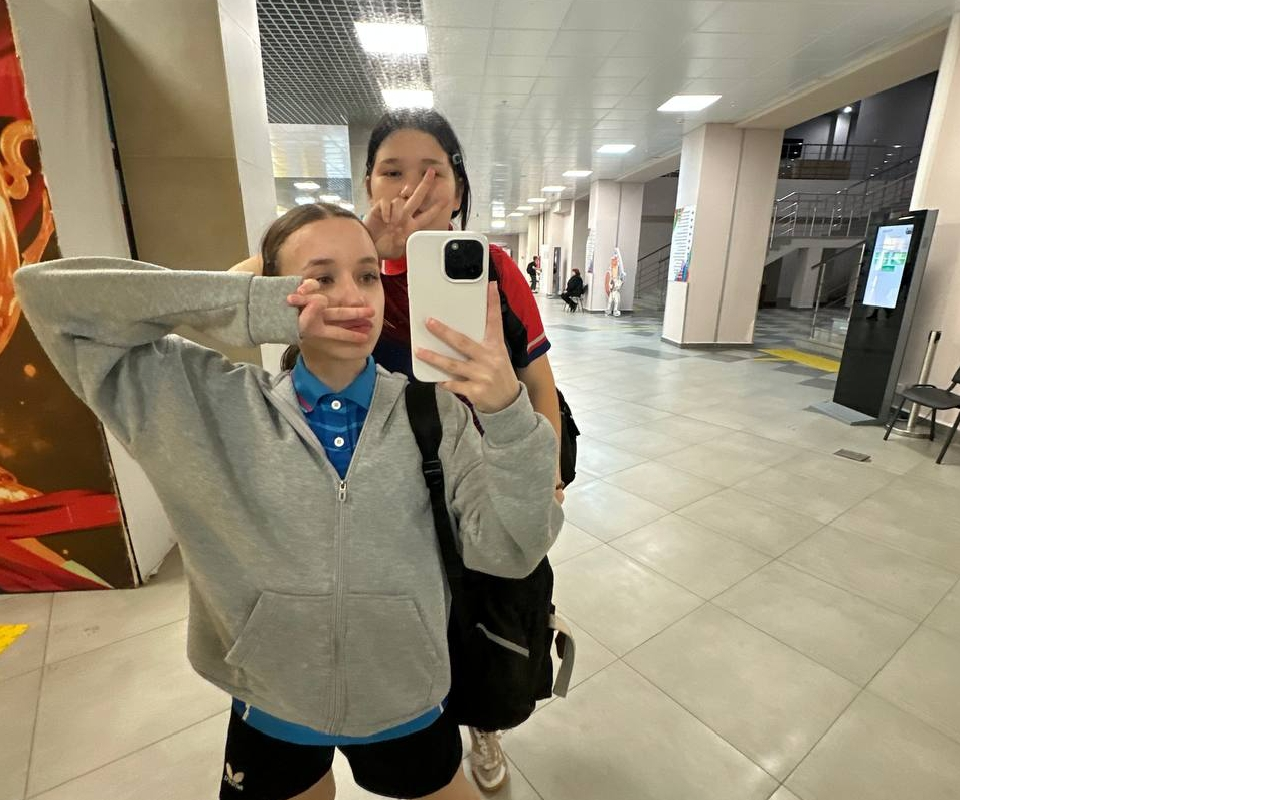
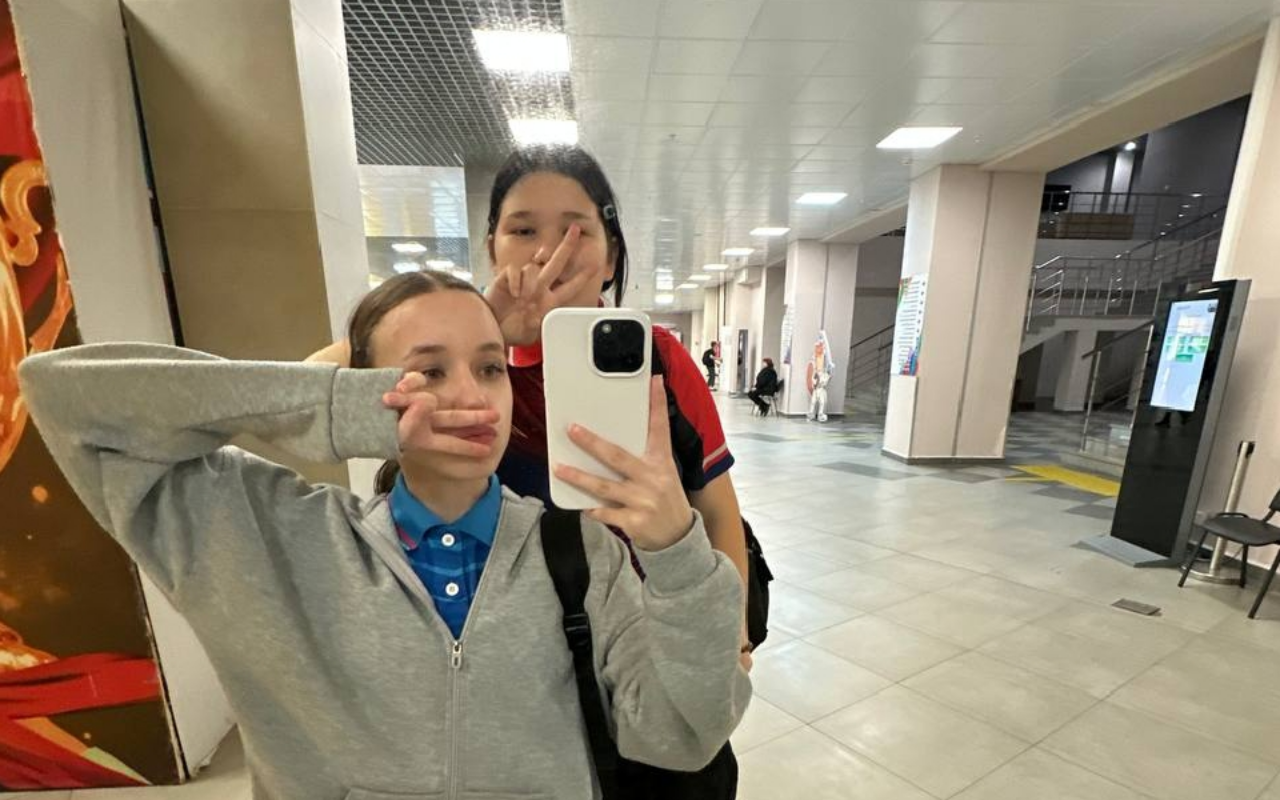
Before and after one commit to romashka9058/vgggg, a plain HTML site: page index.html in a window 1280 px wide. Shown: the top 800 px of the page. Drawn offline with Linux system fonts and the light colour scheme.

Commit message:
tyhrrythj

```diff
--- a/index.html
+++ b/index.html
@@ -1,37 +1,18 @@
 <!DOCTYPE html>
-<html lang="ru">
-<head>
-<meta charset="UTF-8">
-<meta name="viewport" content="width=device-width, initial-scale=1.0">
-<style>
+<head><meta charset="UTF-8"><meta name="viewport" content="width=device-width, initial-scale=1.0">
+<style> * { margin: 0; width: 100vw;} </style></head>
+<body> <div id="gallery"></div>
 
-
-* { margin: 0; }
-.photo {
-  max-width: 100vw;
-  padding-bottom: 3vmin;
-  display: block;
-}
-
-
-</style></head>
-<body>
-<div id="gallery"></div>
 <script>
-
-
 const gallery = document.getElementById('gallery');
-
 for (let i = 1; i <= 100; i++) {
   const img = new Image();
   img.className = 'photo';
   img.src = './' + i + '.jpg';
-
   img.onload = () => gallery.appendChild(img);
   img.onerror = () => {};
 }
+</script>
 
-
-</script>
 </body>
 </html>
```
